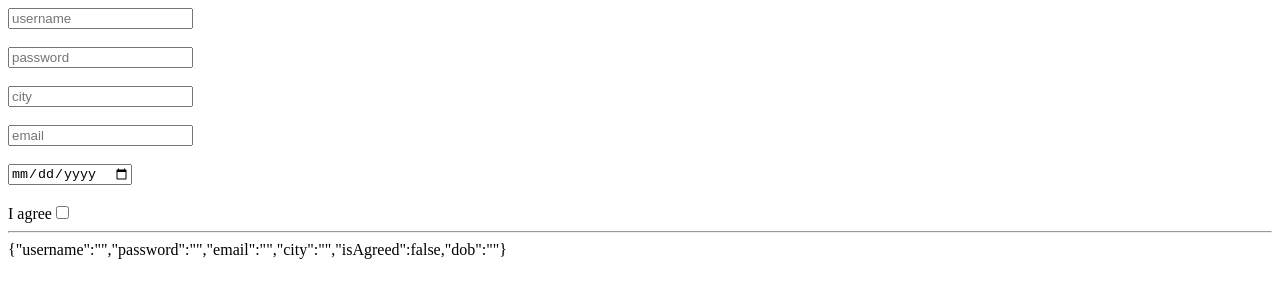
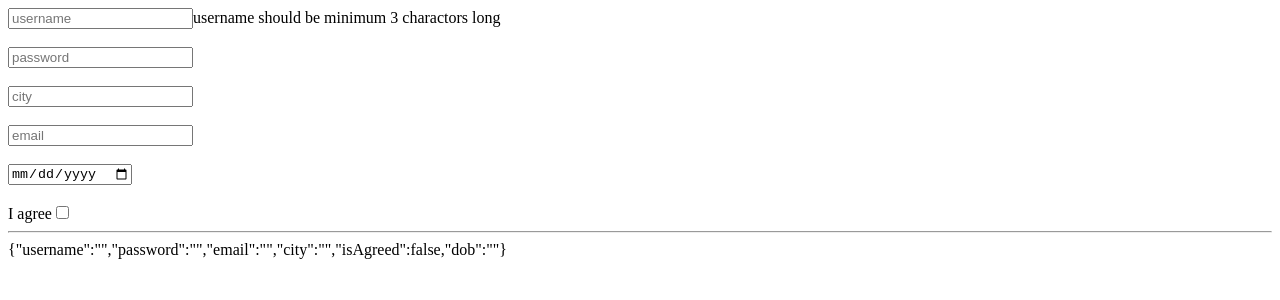
Before and after one commit to gavand-sagar/vite-project-feb-react-mui, a React (Vite) app: page / in a window 1280 px wide. Shown: the top 300 px of the page. Built offline with nearby package versions, Linux system fonts and the light colour scheme.

Commit message:
error in form

```diff
--- a/src/HandleInput/Lab2.tsx
+++ b/src/HandleInput/Lab2.tsx
@@ -12,12 +12,22 @@ export default function Lab2({ }: Props) {
         dob: ''
     })
 
-    useEffect(() => {
-        console.log("formObj changed")
-    }, [formObj])
+    let [errorObj, setErrorObj] = useState<any>({
+        username: '',
+        password: '',
+        email: '',
+        city: '',
+        isAgreed: '',
+        dob: ''
+    })
 
     useEffect(() => {
-        console.log("username changed")
+        const duplicateErrorObj = { ...errorObj }
+        duplicateErrorObj['username'] = ''
+        if (formObj.username.length <= 3) {
+            duplicateErrorObj['username'] = "username should be minimum 3 charactors long"
+        }
+        setErrorObj(duplicateErrorObj)
     }, [formObj.username])
 
     function handleChange(event: any) {
@@ -43,6 +53,7 @@ export default function Lab2({ }: Props) {
     return (
         <div>
             <input name='username' placeholder='username' type='text' onChange={handleChange} />
+            <span>{errorObj.username}</span>
             <br />
             <br />
             <input name='password' placeholder='password' type='text' onChange={handleChange} />
```
